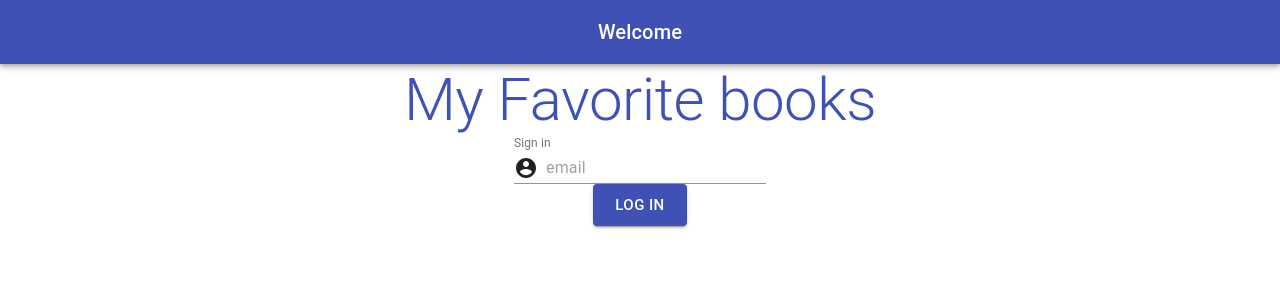
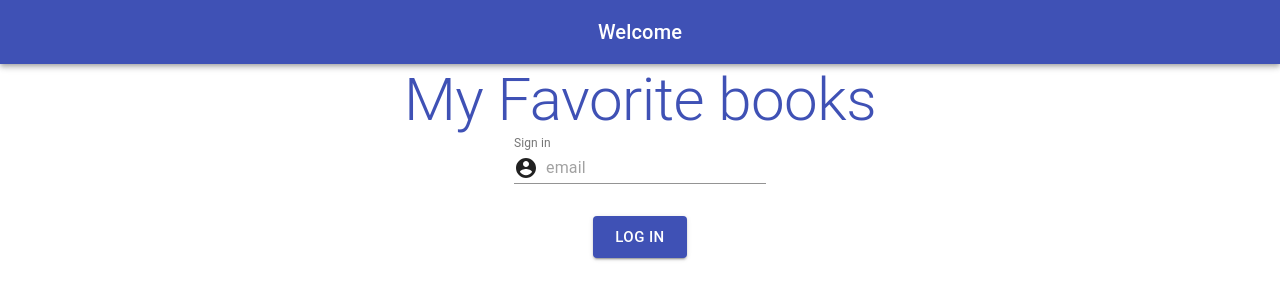
Before and after one commit to johnLexicon/labb1_react, a React (Create React App) app: page / in a window 1280 px wide. Shown: the top 300 px of the page. Built offline with nearby package versions, Linux system fonts and the light colour scheme.

Commit message:
Added styles

```diff
--- a/src/components/Login.jsx
+++ b/src/components/Login.jsx
@@ -1,4 +1,5 @@
 import React, {useRef} from "react";
+import { makeStyles } from '@material-ui/core/styles';
 import {
   FormControl,
   InputLabel,
@@ -8,7 +9,15 @@ import {
 } from "@material-ui/core";
 import { AccountCircle } from "@material-ui/icons";
 
+const useStyles = makeStyles({
+  my: {
+    marginBottom: '2rem',
+    marginTop: '2rem'
+  }
+})
+
 export const Login = ({login}) => {
+  const classes = useStyles();
   const emailContainer = useRef(null)
   return (
     <div>
@@ -19,7 +28,6 @@ export const Login = ({login}) => {
           id="email"
           type="email"
           placeholder="email"
-          required="true"
           startAdornment={
             <InputAdornment position="start">
               <AccountCircle />
@@ -28,7 +36,7 @@ export const Login = ({login}) => {
         />
       </FormControl>
       <div>
-          <Button onClick={() => {login(emailContainer.current.value)}} mt={1} size="large" variant="contained" color="primary">Log In</Button>
+          <Button className={classes.my} onClick={(e) => {e.preventDefault(); login(emailContainer.current.value)}} mt={1} size="large" variant="contained" color="primary">Log In</Button>
       </div>
     </div>
   );
```
